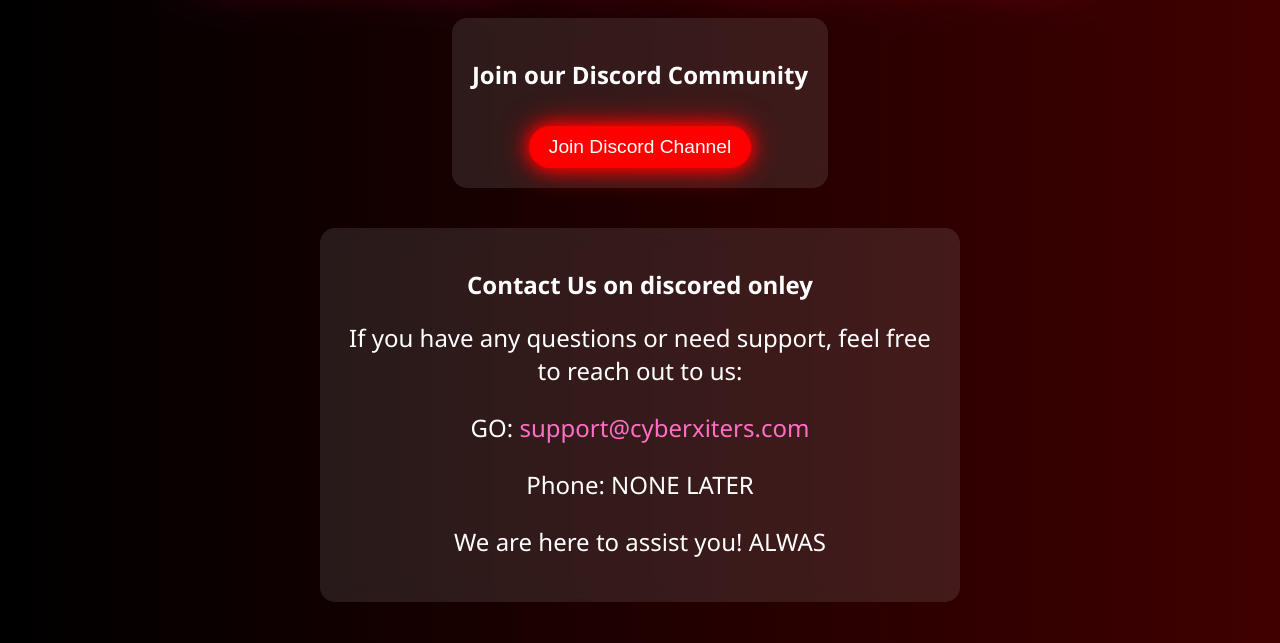
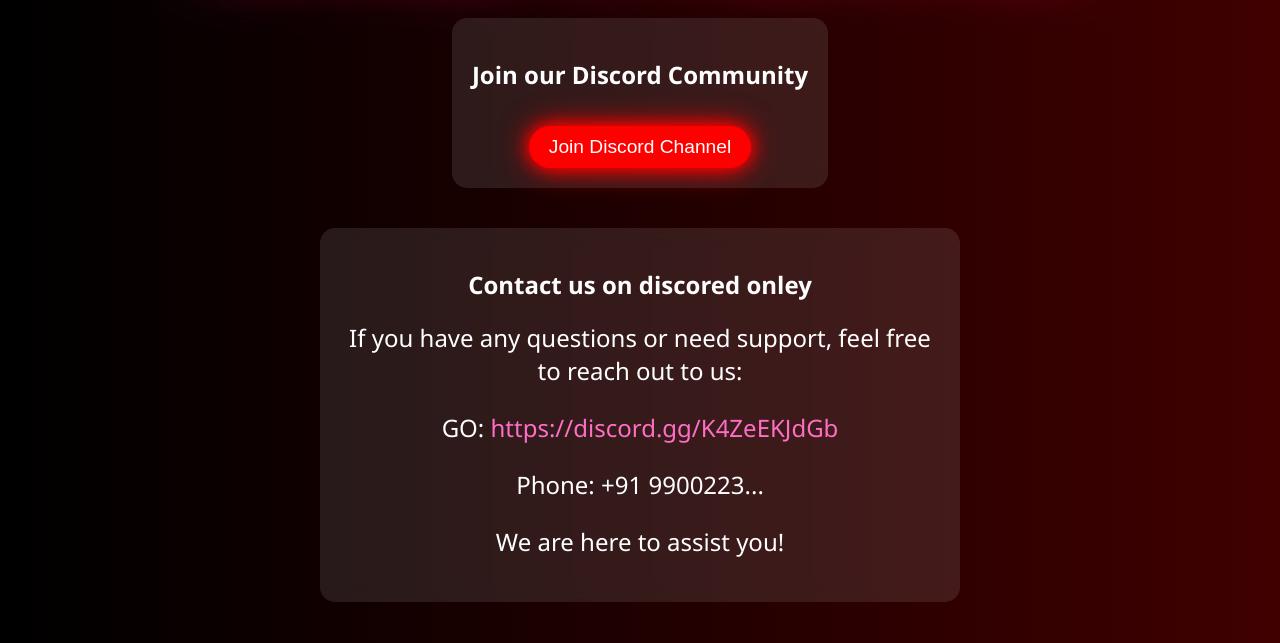
Before and after one commit to naruto13432/cyber-xiters-site, a plain HTML site: page index.html in a window 1280 px wide. Shown: the part 173-816 px from the top of the page. Drawn offline with Linux system fonts and the light colour scheme.

Commit message:
Update index.html

```diff
--- a/index.html
+++ b/index.html
@@ -143,11 +143,11 @@
   </div>
 
   <div class="section">
-    <h2>Contact Us on discored onley </h2>
+    <h2>Contact us on discored onley </h2>
     <p class="contact-info">If you have any questions or need support, feel free to reach out to us:</p>
-    <p class="contact-info">GO: <a href="mailto:https://discord.gg/K4ZeEKJdGb">support@cyberxiters.com</a></p>
-    <p class="contact-info">Phone: NONE LATER</p>
-    <p class="contact-info">We are here to assist you! ALWAS </p>
+    <p class="contact-info">GO: <a href="mailto:https://discord.gg/K4ZeEKJdGb">https://discord.gg/K4ZeEKJdGb</a></p>
+    <p class="contact-info">Phone: +91 9900223... </p>
+    <p class="contact-info">We are here to assist you! </p>
   </div>
 </body>
 </html>
```
